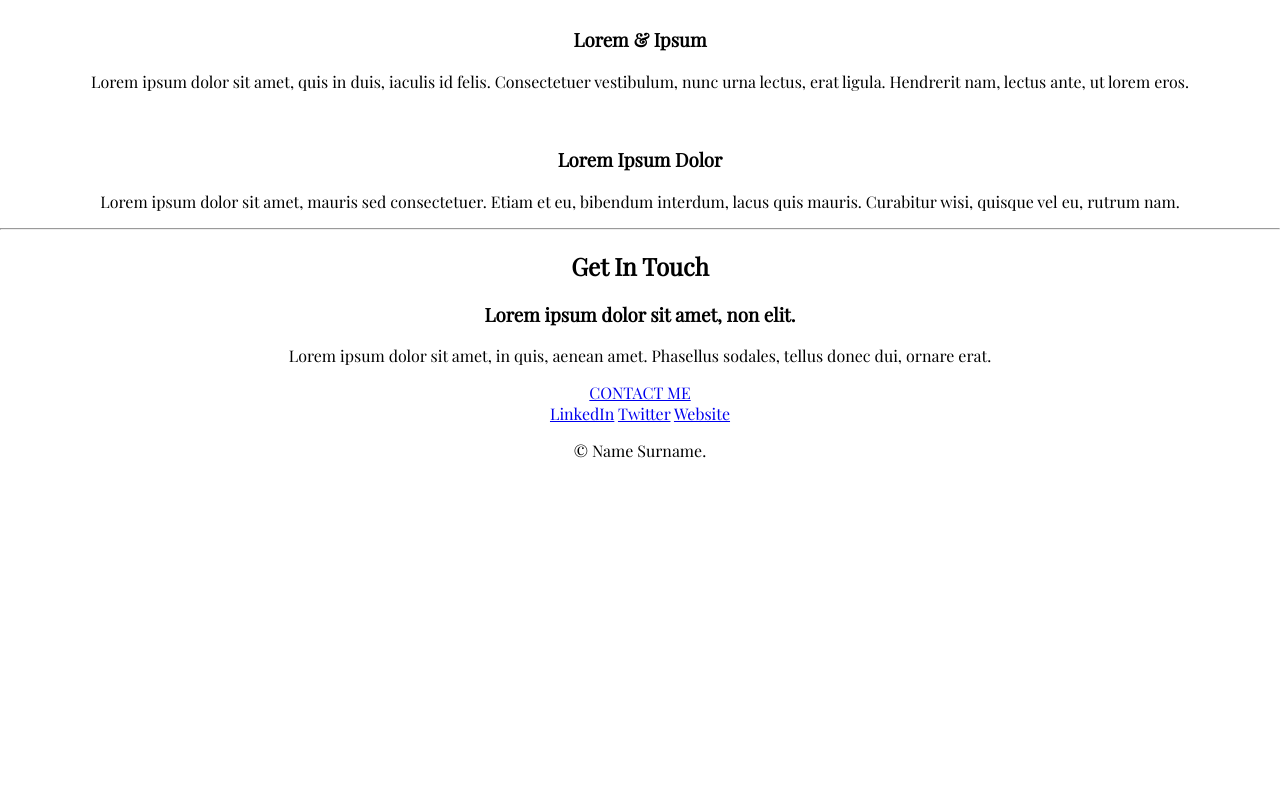
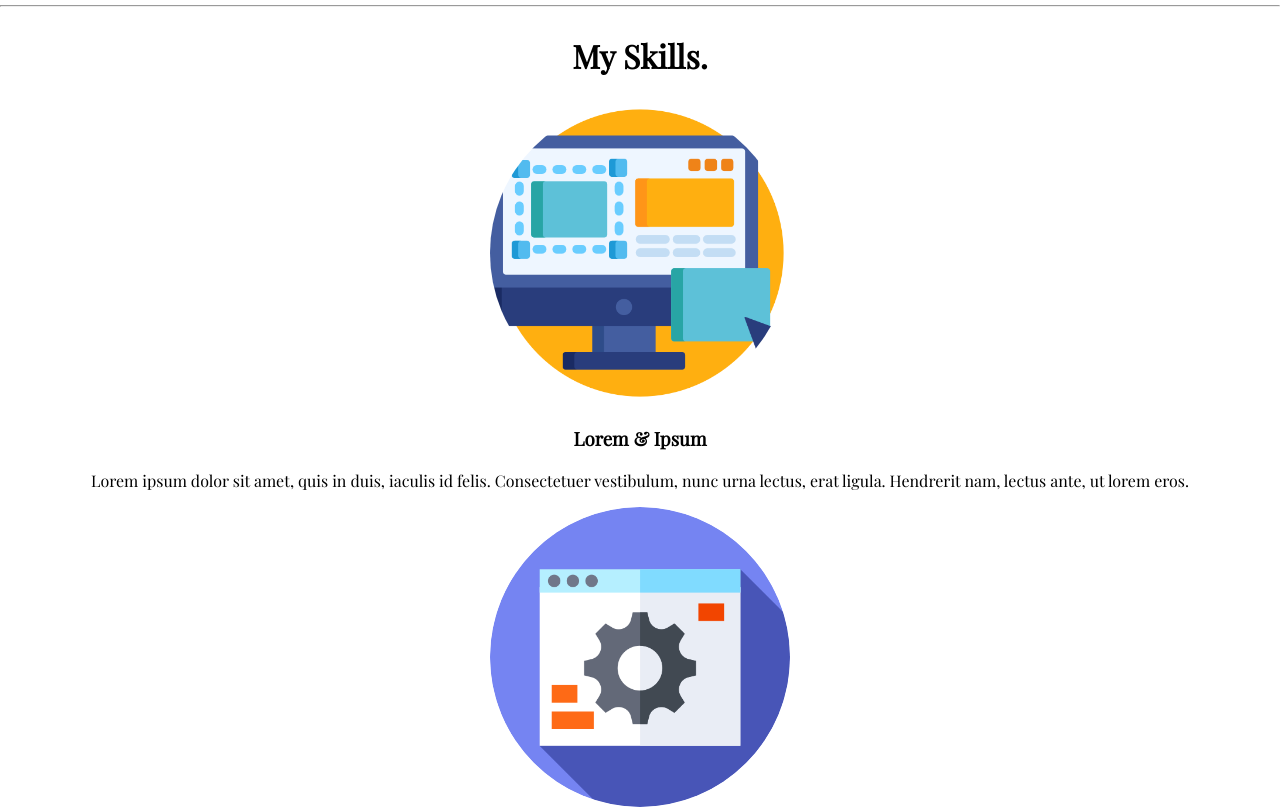
Before and after one commit to Saurabh-Rana17/CSS-My-Site, a plain HTML site: page index.html in a window 1280 px wide. Shown: the part 1097-1908 px from the top of the page. Before the commit the page ends 1574 px from the top, so only its background shows below. Drawn offline with nearby package versions, Linux system fonts and the light colour scheme.

Commit message:
modified

```diff
--- a/CSS/styles.css
+++ b/CSS/styles.css
@@ -5,10 +5,12 @@ body {
 }
 h1 {
   font-family: "Courgette", cursive;
-  margin-top: 0px;
+  margin: 0px auto 0px auto;
+  font-size: 3.5rem;
 }
 h2 {
   font-family: "Playfair Display", serif;
+  font-size: 2rem;
 }
 h3 {
   font-family: "Playfair Display", serif;
@@ -25,7 +27,7 @@ h3 {
 #pro {
   text-decoration: underline;
 }
-#profile {
+.circular-img {
   border-radius: 100%;
 }
 .topImage {
--- a/index.html
+++ b/index.html
@@ -25,14 +25,14 @@
       />
 
       <h1>I'm Saurabh</h1>
-      <p>a <span id="pro">pro</span>grammer</p>
+      <h2>a <span id="pro">pro</span>grammer</h2>
 
       <img src="images/mountain.png" height="0%" width="100%" alt="" />
     </div>
     <div class="middle-container">
       <div class="profile">
         <img
-          id="profile"
+          class="circular-img"
           src="https://media.licdn.com/dms/image/C4D03AQFFVzt-uVWBog/profile-displayphoto-shrink_800_800/0/1657849695919?e=2147483647&v=beta&t=I_OXurGnh9ICJchaSdxV_rdHEJRy5pxgUEviUwaB8fE"
           alt="unable to find "
           height="200px"
@@ -48,7 +48,13 @@
       <div class="skills">
         <h2>My Skills.</h2>
         <div class="skill-row">
-          <img class="" src="" alt="" />
+          <img
+            height="300px"
+            width="300px"
+            class="circular-img"
+            src="images/ux.png"
+            alt="not-found"
+          />
           <h3>Lorem & Ipsum</h3>
           <p>
             Lorem ipsum dolor sit amet, quis in duis, iaculis id felis.
@@ -57,7 +63,12 @@
           </p>
         </div>
         <div class="skill-row">
-          <img class="" src="" alt="" />
+          <img
+            height="300px"
+            class="circular-img"
+            src="images/web.png"
+            alt="ni=ot-found"
+          />
           <h3>Lorem Ipsum Dolor</h3>
           <p>
             Lorem ipsum dolor sit amet, mauris sed consectetuer. Etiam et eu,
```
Also changed, not shown: images/ux.png (added), images/web.png (added).
